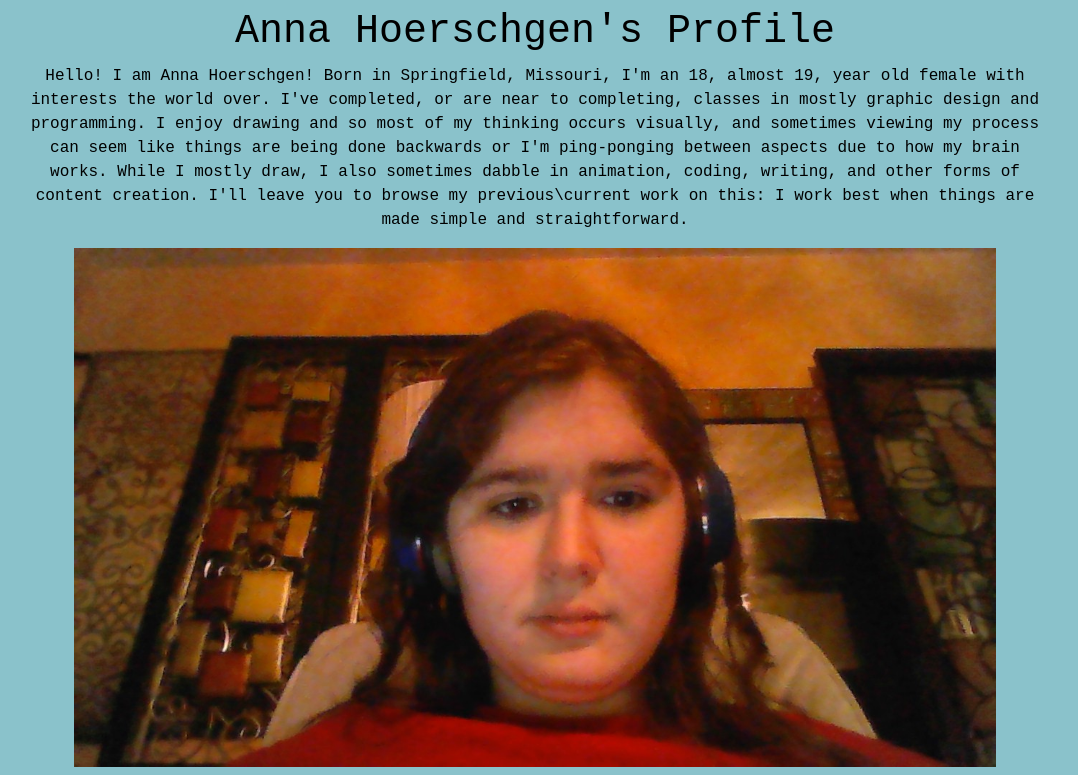
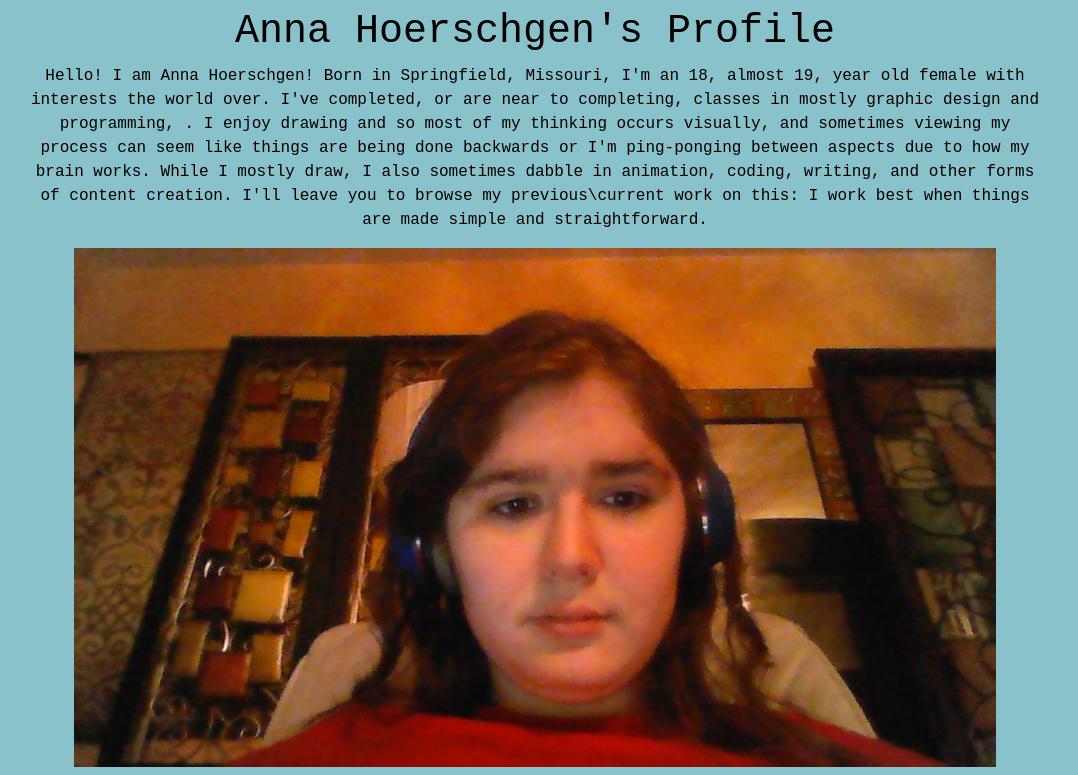
Before and after one commit to AnnaHoerschgen/AnnaHoerschgen, a plain HTML site: page index.html in a window 1280 px wide. Shown: the part 1321-2096 px from the top of the page, without its empty margins (105-1183 px from the left). Drawn offline with nearby package versions, Linux system fonts and the light colour scheme.

Commit message:
first commit

```diff
--- a/index.html
+++ b/index.html
@@ -44,8 +44,8 @@
     </div>
     <h1>Anna Hoerschgen's Profile</h1>
     <p>
-        Hello! I am Anna Hoerschgen! Born in Springfield, Missouri, I'm an 18, almost 19, year old female with interests the world over. I've completed, or are near to completing, classes in mostly graphic design and programming. I enjoy drawing and so most of
-        my thinking occurs visually, and sometimes viewing my process can seem like things are being done backwards or I'm ping-ponging between aspects due to how my brain works. While I mostly draw, I also sometimes dabble in animation, coding, writing,
+        Hello! I am Anna Hoerschgen! Born in Springfield, Missouri, I'm an 18, almost 19, year old female with interests the world over. I've completed, or are near to completing, classes in mostly graphic design and programming, . I enjoy drawing and so most
+        of my thinking occurs visually, and sometimes viewing my process can seem like things are being done backwards or I'm ping-ponging between aspects due to how my brain works. While I mostly draw, I also sometimes dabble in animation, coding, writing,
         and other forms of content creation. I'll leave you to browse my previous\current work on this: I work best when things are made simple and straightforward.
     </p>
     <img src="images/image.jpg">
```
Also changed, not shown: images/animal matching.JPG (added).
